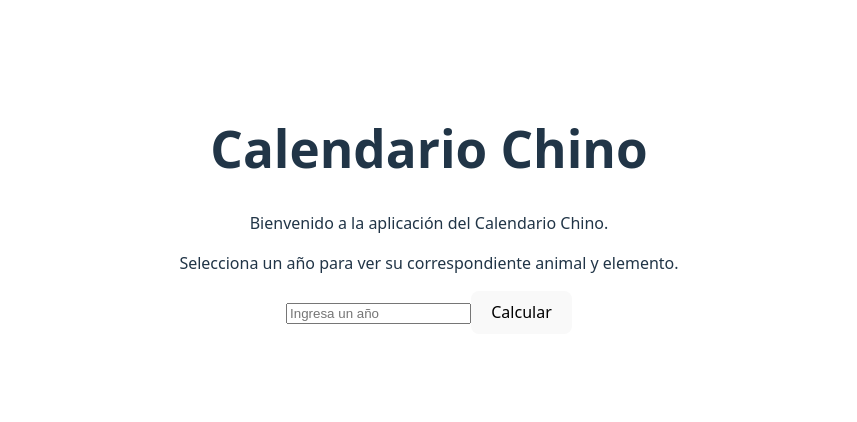
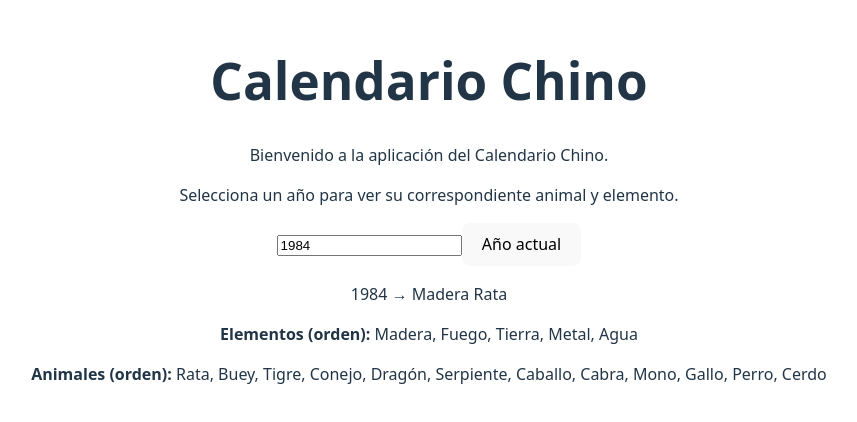
Before and after one commit to joaub/calendario-chino, a React (Vite) app: page / in a window 1280 px wide. Shown: the part 190-612 px from the top of the page, without its empty margins (211-1068 px from the left). Built offline with nearby package versions, Linux system fonts and the light colour scheme.

Commit message:
proyecto ya casi terminado

```diff
--- a/src/App.jsx
+++ b/src/App.jsx
@@ -1,9 +1,44 @@
-import React from 'react'
-import { ciclo} from "./ciclo.js"
+import React, { useState } from 'react'
+
 import './App.css'
 
 function App() {
+  const [yearInput, setInputYear] = useState("1984");
+  const elementos = ["Madera", "Fuego", "Tierra", "Metal", "Agua"]
 
+  const animales = [
+    "Rata",
+    "Buey",
+    "Tigre",
+    "Conejo",
+    "Dragón",
+    "Serpiente",
+    "Caballo",
+    "Cabra",
+    "Mono",
+    "Gallo",
+    "Perro",
+    "Cerdo"]
+
+
+  function getYearSexagenary(year) {
+    const base = "1984"//inicio madera rata
+    let cicloAnimal = (year - base) % 12;
+    let cicloElemento = Math.floor((year - base) % 10 / 2);
+    return {
+      animal: animales[cicloAnimal],
+      elemento: elementos[cicloElemento]
+    }
+  }
+
+  // Validar input numérico
+  const parseYear = (value) => {
+    const parsed = Number(value);
+    return Number.isInteger(parsed) ? parsed : null;
+  };
+
+  const year = parseYear(yearInput);
+  const result = year === null ? null : getYearSexagenary(year);
 
   return (
     <>
@@ -12,11 +47,30 @@ function App() {
 
       <p>Selecciona un año para ver su correspondiente animal y elemento.</p>
 
-      <input type="number" placeholder="Ingresa un año"  />
+      <div>
+        <input value={yearInput} onChange={(e) => setInputYear(e.target.value)} inputMode="numeric" placeholder="Ej: 2025" />
 
-      <button onClick={ciclo()}>Calcular</button>
+        <button onClick={() => setInputYear(String(new Date().getFullYear()))}>
+          Año actual
+        </button>
+      </div>
 
+      {result ? (
+        <div>
 
+          <p >
+            <span >{year}</span> →{' '}
+            <span >{result.elemento} {result.animal}</span>
+          </p>
+
+          <div >
+            <p ><strong>Elementos (orden):</strong> {elementos.join(', ')}</p>
+            <p><strong>Animales (orden):</strong> {animales.join(', ')}</p>
+          </div>
+        </div>
+      ) : (
+        <p>Introduce un año válido (número entero).</p>
+      )}
     </>
   )
 }
--- a/src/ciclo.js
+++ /dev/null
@@ -1,33 +0,0 @@
-
-export function ciclo(anio) {
-    let calendarioChino = {
-        animales: [
-            "Rata",
-            "Buey",
-            "Tigre",
-            "Conejo",
-            "Dragón",
-            "Serpiente",
-            "Caballo",
-            "Cabra",
-            "Mono",
-            "Gallo",
-            "Perro",
-            "Cerdo"
-        ],
-        elementos: [
-            "Madera",
-            "Fuego",
-            "Tierra",
-            "Metal",
-            "Agua"
-        ]
-    }
-    let anioBase = 1984;
-    let cicloAnimal = (anio - anioBase) % 12;
-    let cicloElemento = Math.floor((anio - anioBase) % 10 / 2);
-    return {
-        animal: calendarioChino.animales[cicloAnimal],
-        elemento: calendarioChino.elementos[cicloElemento]
-    }
-}
```
